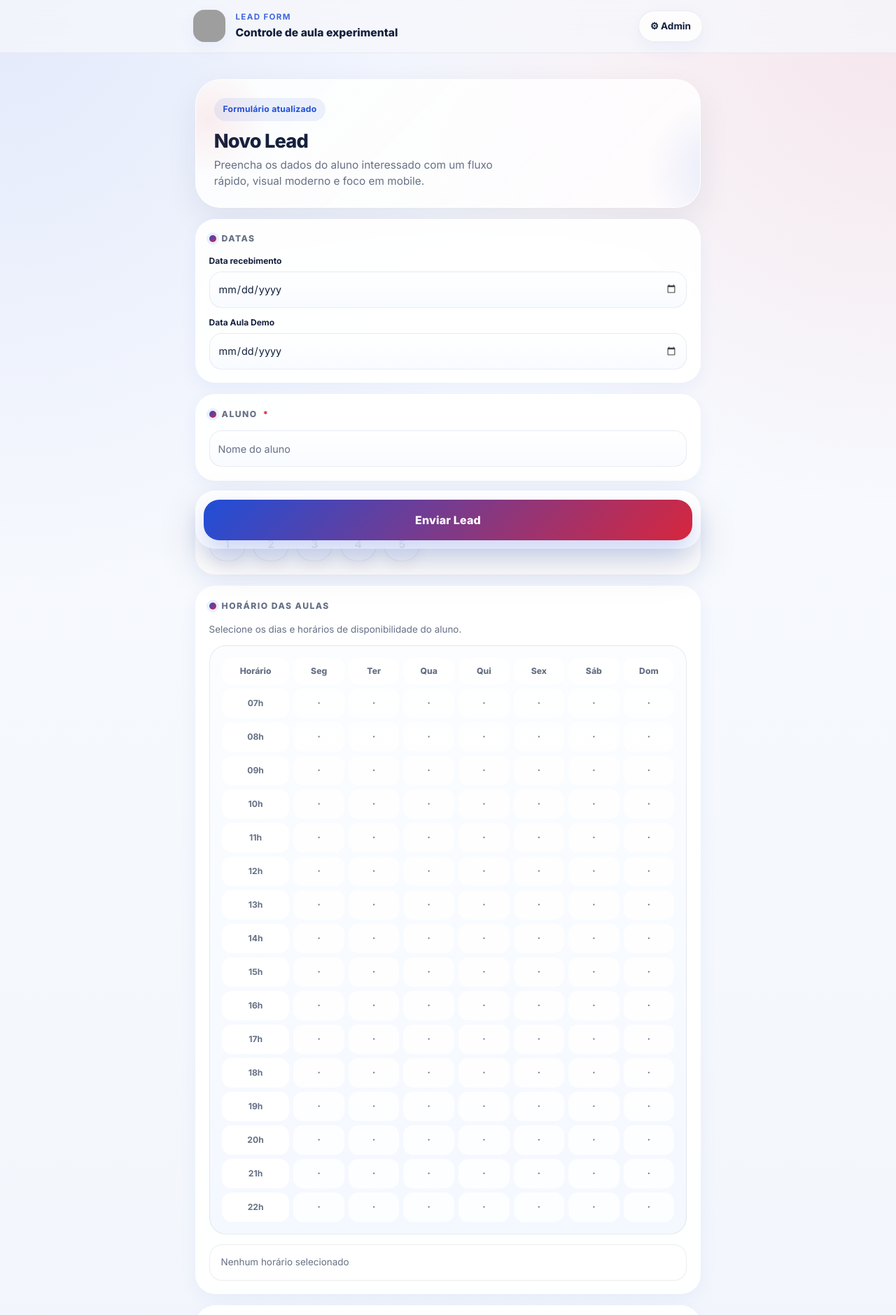
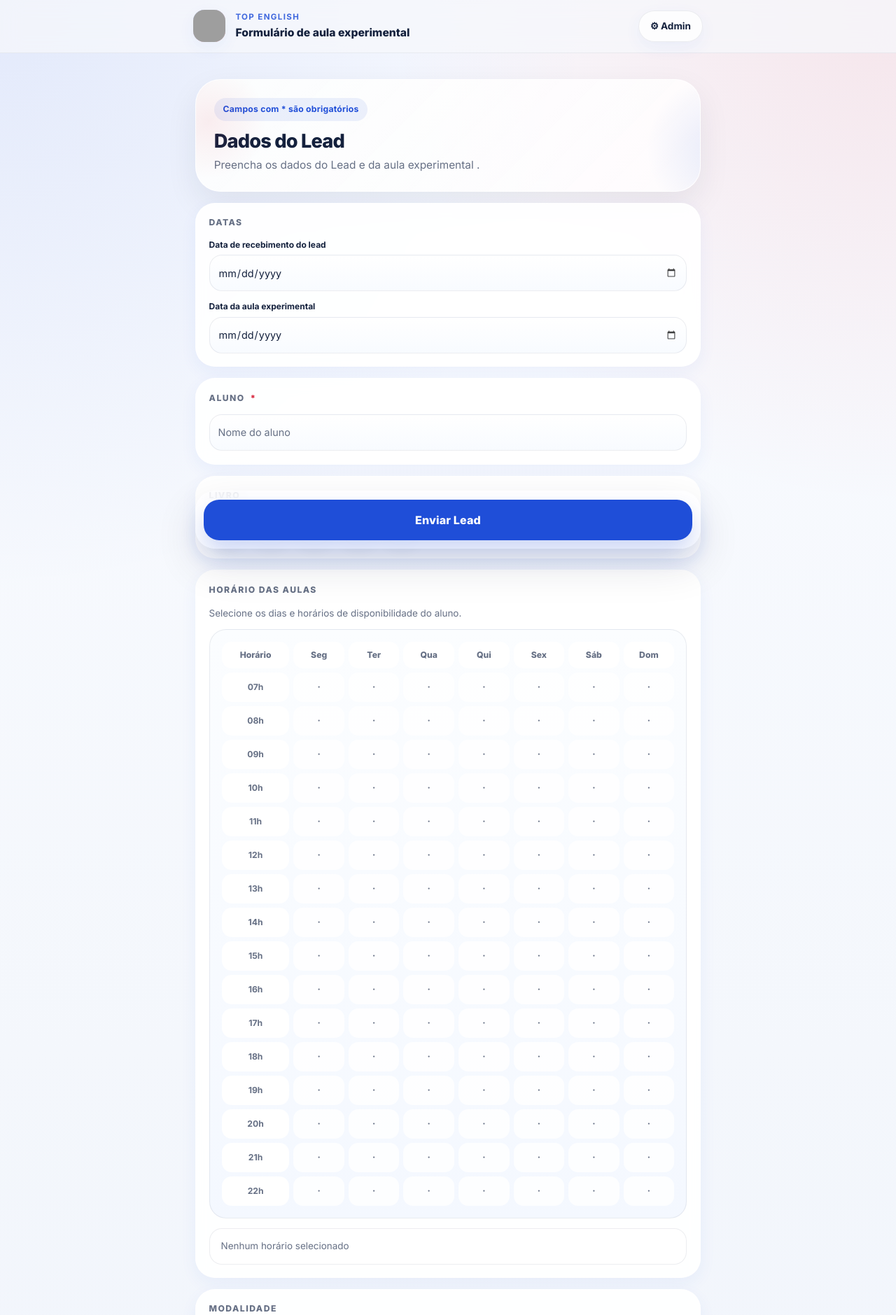
Before and after one commit to Guijss91/aula-experimental_TOP, a Flask app: page / in a window 1280 px wide. Shown: the top 1879 px of the page at 70% size. Run offline with Flask 3, Linux system fonts and the light colour scheme; grey boxes are pictures that could not be loaded.

Commit message:
Refactor index.html for style cleanup and label updates
Removed unused styles and updated text labels for clarity.

```diff
--- a/templates/index.html
+++ b/templates/index.html
@@ -278,16 +278,6 @@
       margin-bottom: 0.9rem;
     }
 
-    .section-label::before {
-      content: "";
-      width: 10px;
-      height: 10px;
-      border-radius: 999px;
-      background: linear-gradient(135deg, var(--blue), var(--red));
-      box-shadow: 0 0 0 4px rgba(31,78,216,0.08);
-      flex: 0 0 10px;
-    }
-
     .field-grid-city {
       display: grid;
       grid-template-columns: 88px 1fr;
@@ -296,7 +286,7 @@
     }
 
     .field-wrap {
-      min-width: 0;
+      min-width: fit-content;
     }
 
     .field-wrap label {
@@ -311,7 +301,7 @@
 
     .field-input {
       width: 100%;
-      min-width: 0;
+      min-width: fit-content;
       border: 1px solid var(--border);
       background: linear-gradient(180deg, #ffffff 0%, #f8fbff 100%);
       color: var(--text) !important;
@@ -551,7 +541,7 @@
       min-height: 58px;
       border: none;
       border-radius: 22px;
-      background: linear-gradient(135deg, var(--blue), var(--red));
+      background: linear-gradient(135deg, var(--blue), var(--blue));
       color: #fff;
       font-size: 1rem;
       font-weight: 800;
@@ -639,7 +629,7 @@
       <div class="brand">
         <div class="logo-wrap">
           <img
-            src="sua-logo.png"
+            src="https://top-english-minio.ryho2k.easypanel.host/typebot/topenglish%20logo.png"
             alt="Logo"
             onerror="this.style.display='none'; this.nextElementSibling.style.display='flex';"
           >
@@ -647,8 +637,8 @@
         </div>
 
         <div class="brand-text">
-          <div class="brand-kicker">Lead Form</div>
-          <div class="brand-title">Controle de aula experimental</div>
+          <div class="brand-kicker">Top English</div>
+          <div class="brand-title">Formulário de aula experimental</div>
         </div>
       </div>
 
@@ -666,9 +656,9 @@
   <main class="shell">
     <section class="hero">
       <div class="hero-card">
-        <div class="hero-chip">Formulário atualizado</div>
-        <h1 class="hero-title">Novo Lead</h1>
-        <p class="hero-text">Preencha os dados do aluno interessado com um fluxo rápido, visual moderno e foco em mobile.</p>
+        <div class="hero-chip">Campos com * são obrigatórios</div>
+        <h1 class="hero-title">Dados do Lead</h1>
+        <p class="hero-text">Preencha os dados do Lead e da aula experimental .</p>
       </div>
     </section>
 
@@ -680,12 +670,12 @@
 
         <div style="display: flex; flex-direction: column; gap: 0.85rem;">
           <div class="field-wrap">
-            <label for="dataLead">Data recebimento</label>
+            <label for="dataLead">Data de recebimento do lead</label>
             <input type="date" id="dataLead" name="dataLead" class="field-input">
           </div>
 
           <div class="field-wrap">
-            <label for="dataAulaDemo">Data Aula Demo</label>
+            <label for="dataAulaDemo">Data da aula experimental</label>
             <input type="date" id="dataAulaDemo" name="dataAulaDemo" class="field-input">
           </div>
         </div>
```
